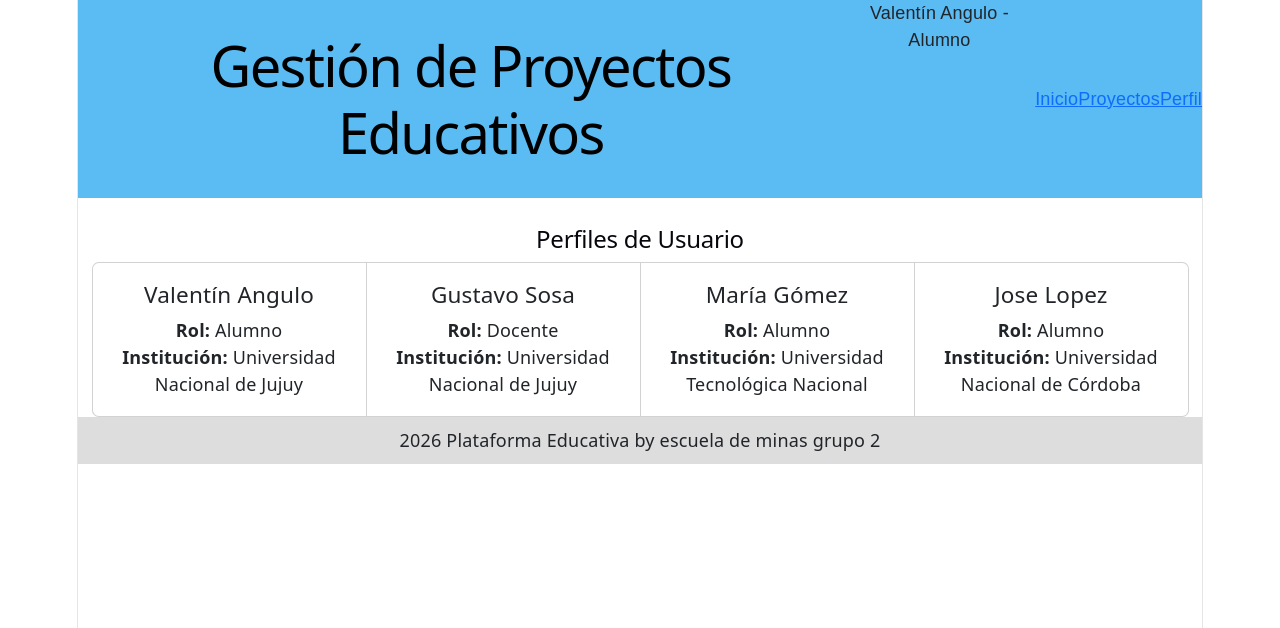
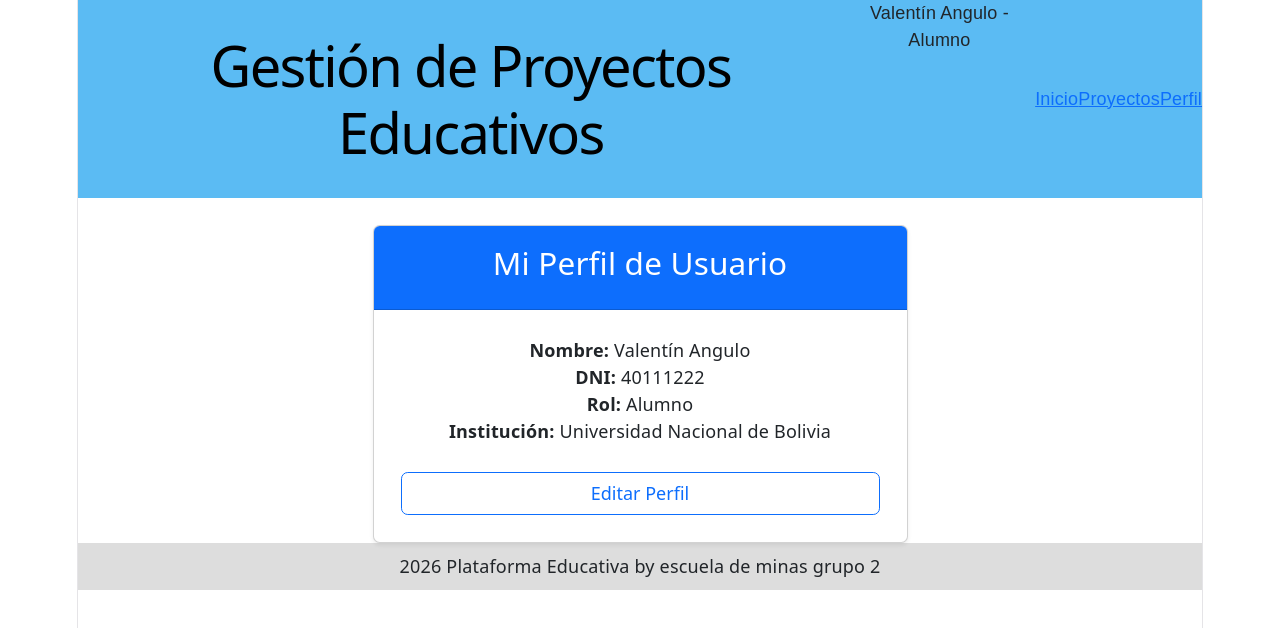
Before and after one commit to slendertroll777/pv_tp3_grupo2, a React (Vite) app: page /perfil in a window 1280 px wide. Shown: the top 628 px of the page. Built offline with nearby package versions, Linux system fonts and the light colour scheme.

Commit message:
modificacion y actualizacion de perfilusuario  Guanactolay Franco

```diff
--- a/src/views/PerfilUsuario.jsx
+++ b/src/views/PerfilUsuario.jsx
@@ -1,57 +1,144 @@
+import { useContext, useState, useEffect } from "react";
 import Card from "react-bootstrap/Card";
-import CardGroup from "react-bootstrap/CardGroup";
 import Container from "react-bootstrap/Container";
-import { useContext } from "react";
+import Button from "react-bootstrap/Button";
+import Form from "react-bootstrap/Form";
+import Row from "react-bootstrap/Row";
+import Col from "react-bootstrap/Col";
 import { UsuarioContext } from "../context/UsuarioContext";
 
+
 function PerfilUsuario() {
-
   const { usuario, actualizarPerfil } = useContext(UsuarioContext);
 
-  const usuarios = [
-    {
-      nombre: "Valentín Angulo",
-      rol: "Alumno",
-      institucion: "Universidad Nacional de Jujuy",
-    },
-    {
-      nombre: "Gustavo Sosa",
-      rol: "Docente",
-      institucion: "Universidad Nacional de Jujuy",
-    },
-    {
-      nombre: "María Gómez",
-      rol: "Alumno",
-      institucion: "Universidad Tecnológica Nacional",
-    },
-    {
-      nombre: "Jose Lopez",
-      rol: "Alumno",
-      institucion: "Universidad Nacional de Córdoba",
-    },
-  ];
+  const [editando, setEditando] = useState(false);
+
+  const [formData, setFormData] = useState({
+    nombre: "",
+    dni: "",
+    rol: "Alumno",
+    institucion: "",
+  });
+
+  useEffect(() => {
+    if (usuario) {
+      setFormData({
+        nombre: usuario.nombre || "",
+        dni: usuario.dni || "",
+        rol: usuario.rol || "Alumno",
+        institucion: usuario.institucion || "",
+      });
+    }
+  }, [usuario]);
+
+  const handleChange = (e) => {
+    const { name, value } = e.target;
+    setFormData({
+      ...formData,
+      [name]: value,
+    });
+  };
+
+  const handleSubmit = (e) => {
+    e.preventDefault();
+    actualizarPerfil(formData);
+    setEditando(false);
+  };
+
+  if (!usuario) {
+    return (
+      <Container className="mt-4 text-center">
+        <p>Cargando datos del perfil...</p>
+      </Container>
+    );
+  }
 
   return (
     <Container className="mt-4">
-      <h2>Perfiles de Usuario</h2>
+      <Row className="justify-content-center">
+        <Col md={6}>
+          <Card className="shadow-sm">
+            <Card.Header className="bg-primary text-white text-center py-3">
+              <h3>Mi Perfil de Usuario</h3>
+            </Card.Header>
+            <Card.Body className="p-4">
 
-      <CardGroup>
-        {usuarios.map((usuario, index) => (
-          <Card key={index}>
-            <Card.Body>
-              <Card.Title>{usuario.nombre}</Card.Title>
+              {!editando ? (
+                <div>
+                  <Card.Text><strong>Nombre:</strong> {usuario.nombre}</Card.Text>
+                  <Card.Text><strong>DNI:</strong> {usuario.dni}</Card.Text>
+                  <Card.Text><strong>Rol:</strong> {usuario.rol}</Card.Text>
+                  <Card.Text><strong>Institución:</strong> {usuario.institucion}</Card.Text>
 
-              <Card.Text>
-                <strong>Rol:</strong> {usuario.rol}
-              </Card.Text>
+                  <div className="d-grid mt-4">
+                    {}
+                    <Button variant="outline-primary" onClick={() => setEditando(true)}>
+                      Editar Perfil
+                    </Button>
+                  </div>
+                </div>
+              ) : (
+                <Form onSubmit={handleSubmit}>
+                  <Form.Group className="mb-3" controlId="formNombre">
+                    <Form.Label>Nombre Completo</Form.Label>
+                    <Form.Control
+                      type="text"
+                      name="nombre"
+                      value={formData.nombre}
+                      onChange={handleChange}
+                      required
+                    />
+                  </Form.Group>
 
-              <Card.Text>
-                <strong>Institución:</strong> {usuario.institucion}
-              </Card.Text>
+                  <Form.Group className="mb-3" controlId="formDni">
+                    <Form.Label>DNI</Form.Label>
+                    <Form.Control
+                      type="text"
+                      name="dni"
+                      value={formData.dni}
+                      onChange={handleChange}
+                      required
+                    />
+                  </Form.Group>
+
+                  <Form.Group className="mb-3" controlId="formRol">
+                    <Form.Label>Rol</Form.Label>
+                    <Form.Select
+                      name="rol"
+                      value={formData.rol}
+                      onChange={handleChange}
+                    >
+                      <option value="Alumno">Alumno</option>
+                      <option value="Docente">Docente</option>
+                    </Form.Select>
+                  </Form.Group>
+
+                  <Form.Group className="mb-3" controlId="formInstitucion">
+                    <Form.Label>Institución</Form.Label>
+                    <Form.Control
+                      type="text"
+                      name="institucion"
+                      value={formData.institucion}
+                      onChange={handleChange}
+                      required
+                    />
+                  </Form.Group>
+
+                  <div className="d-flex justify-content-end gap-2 mt-4">
+                    <Button variant="secondary" onClick={() => setEditando(false)}>
+                      Cancelar
+                    </Button>
+                    <Button variant="success" type="submit">
+                      Guardar Cambios
+                    </Button>
+                  </div>
+                </Form>
+              )}
+
             </Card.Body>
           </Card>
-        ))}
-      </CardGroup>
+        </Col>
+      </Row>
     </Container>
   );
 }
```
